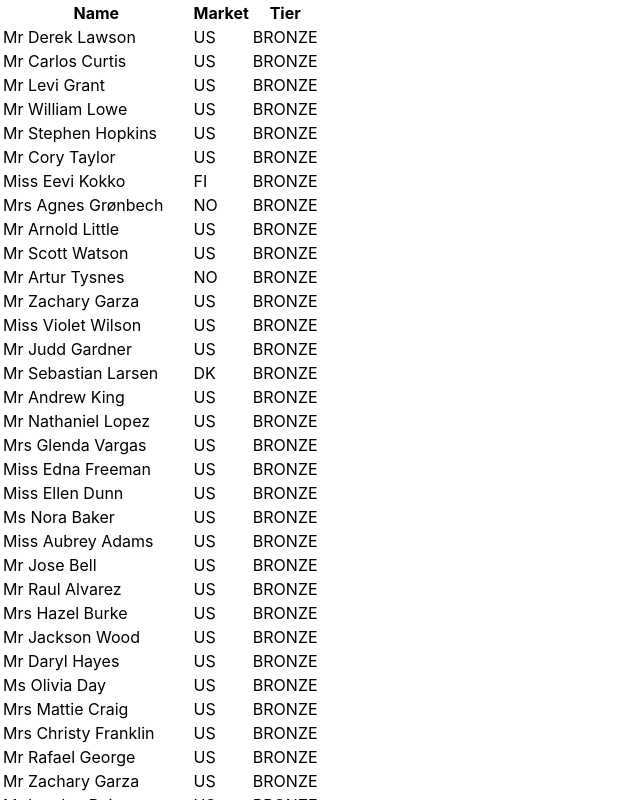
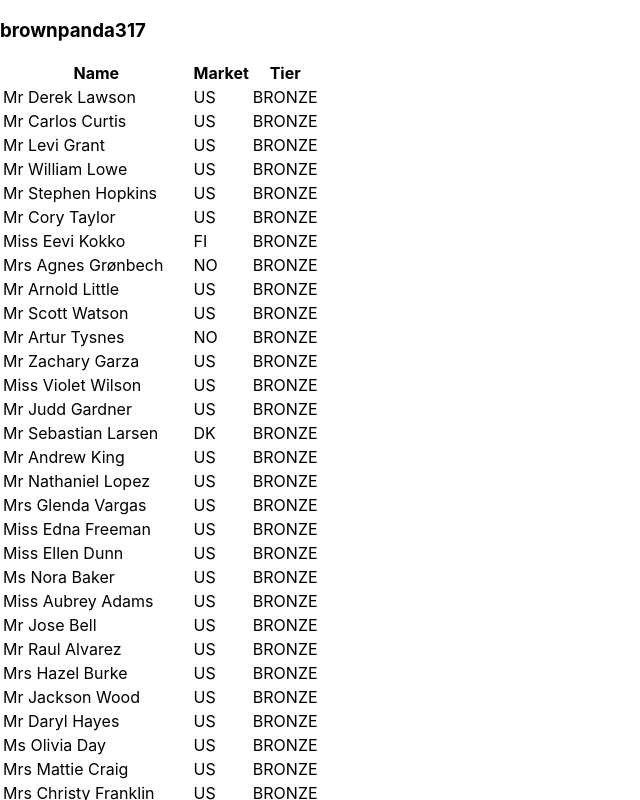
Before and after one commit to alkanngo/jointAcademy-Tiers, a React (Create React App) app: page / in a window 1280 px wide. Shown: the top 800 px of the page, without its empty margins (0-640 px from the left). Built offline with nearby package versions, Linux system fonts and the light colour scheme.

Commit message:
Add simple Nav component

```diff
--- a/src/App.tsx
+++ b/src/App.tsx
@@ -10,9 +10,12 @@ import {
 
 import UserList from './routes/UserList'
 import UserDetails from './routes/UserDetails'
+import Nav from './components/Nav';
 
 function App() {
   return (
+    <>
+      <Nav />
       <Router>
         <Switch>
           <Route path="/user/:id">
@@ -24,6 +27,7 @@ function App() {
           </Route>
         </Switch>
       </Router>
+    </>
   );
 }
 
--- /dev/null
+++ b/src/components/Nav.tsx
@@ -0,0 +1,16 @@
+import React from 'react'
+import  auth  from "./../service/auth"
+
+const Nav = () => {
+  const { getUsername } = auth
+
+
+
+  return (
+    <div>
+      <h3>{getUsername()}</h3>
+    </div>
+  );
+}
+
+export default Nav;
```
Lines whose indentation alone changed are shown as unchanged.
